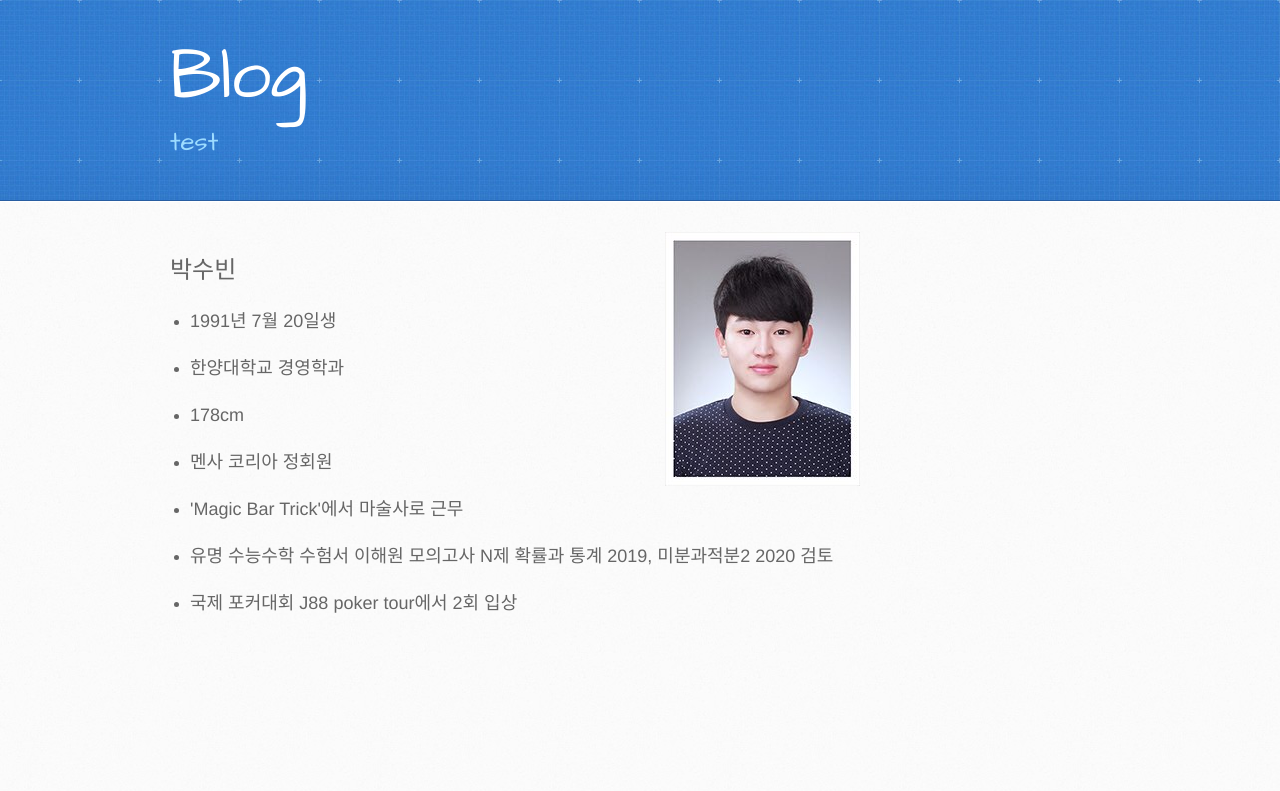
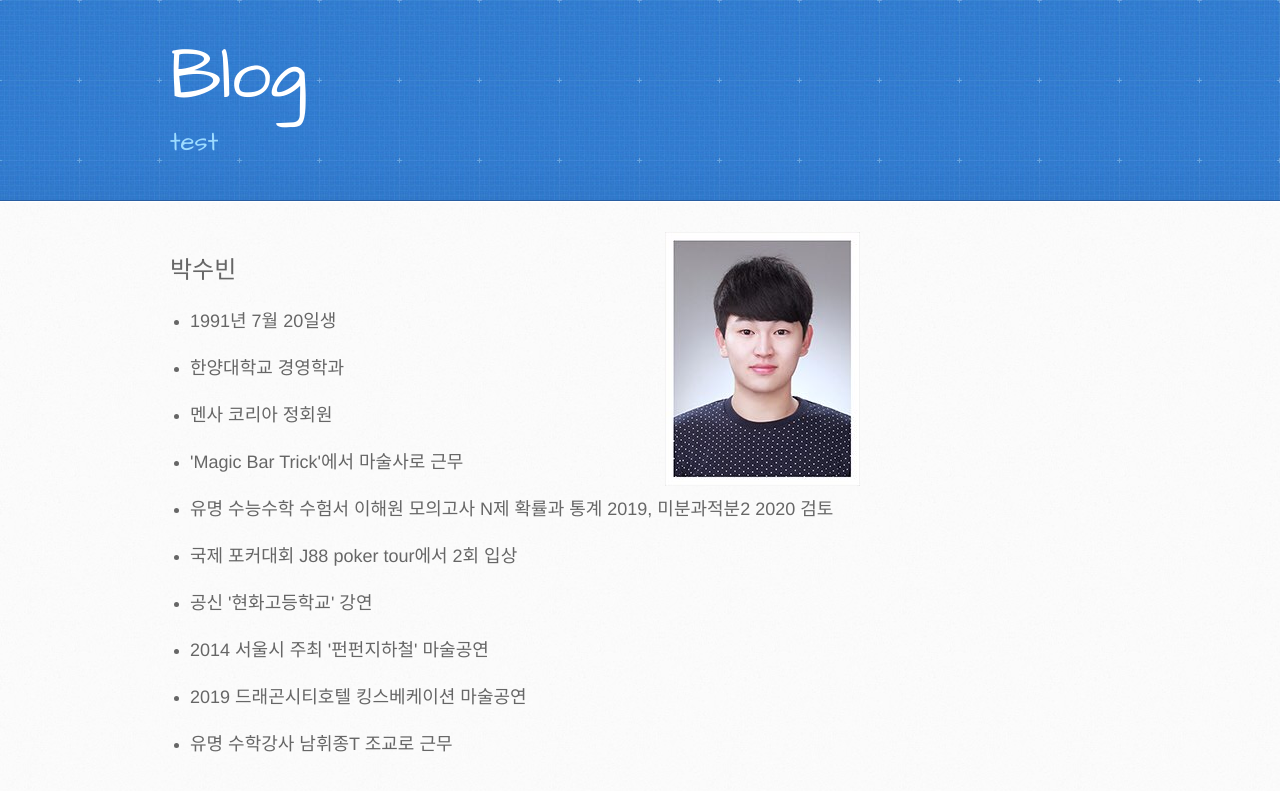
Before and after one commit to sonicetestaccount/sonicetestaccount.github.io, a Jekyll site: the page built from _posts/2019-07-30-안녕하세요.markdown, in a window 1280 px wide. Shown: the top 791 px of the page. Built offline with Jekyll 4.4.1, drawn with Linux system fonts in a browser that asks for light colours.

Commit message:
Update 2019-07-30-안녕하세요.markdown

```diff
--- a/_posts/2019-07-30-안녕하세요.markdown
+++ b/_posts/2019-07-30-안녕하세요.markdown
@@ -6,8 +6,11 @@ date:   2019-08-31 13:48:27 +0900
 <p><font size="5">박수빈</font></p>
 * <p><font size="4">1991년 7월 20일생</font></p>
 * <p><font size="4">한양대학교 경영학과</font></p>
-* <p><font size="4">178cm</font></p>
 * <p><font size="4">멘사 코리아 정회원</font></p>
 * <p><font size="4">'Magic Bar Trick'에서 마술사로 근무</font></p>
 * <p><font size="4">유명 수능수학 수험서 이해원 모의고사 N제 확률과 통계 2019, 미분과적분2 2020 검토</font></p>
 * <p><font size="4">국제 포커대회 J88 poker tour에서 2회 입상</font></p>
+* <p><font size="4">공신 '현화고등학교' 강연</font></p>
+* <p><font size="4">2014 서울시 주최 '펀펀지하철' 마술공연</font></p>
+* <p><font size="4">2019 드래곤시티호텔 킹스베케이션 마술공연</font></p>
+* <p><font size="4">유명 수학강사 남휘종T 조교로 근무</font></p>
```
